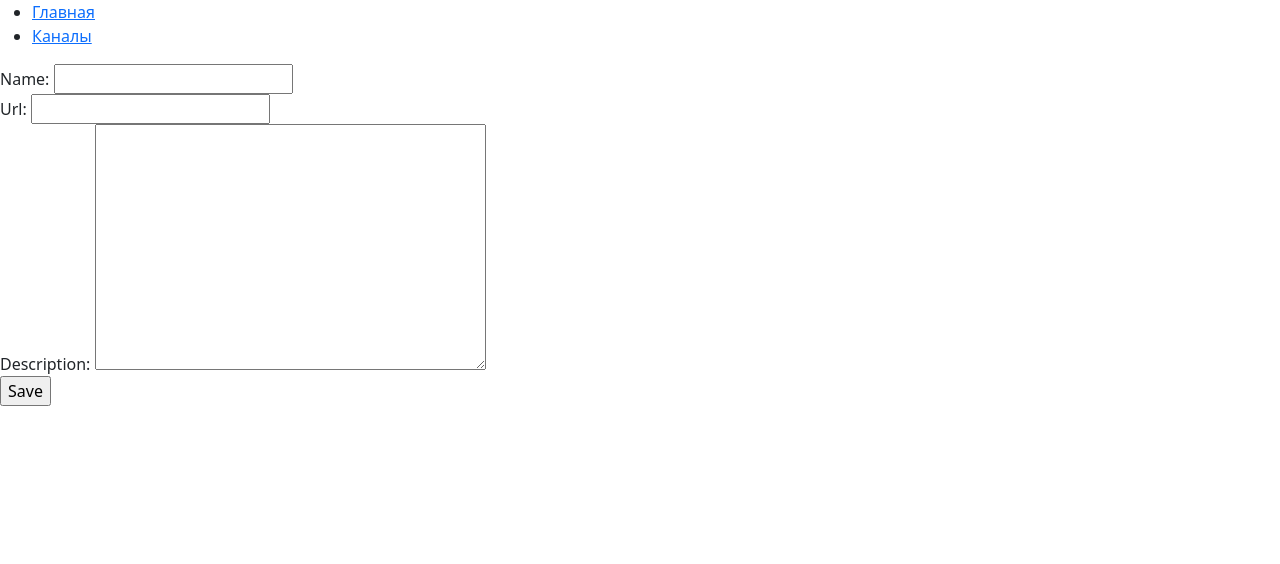
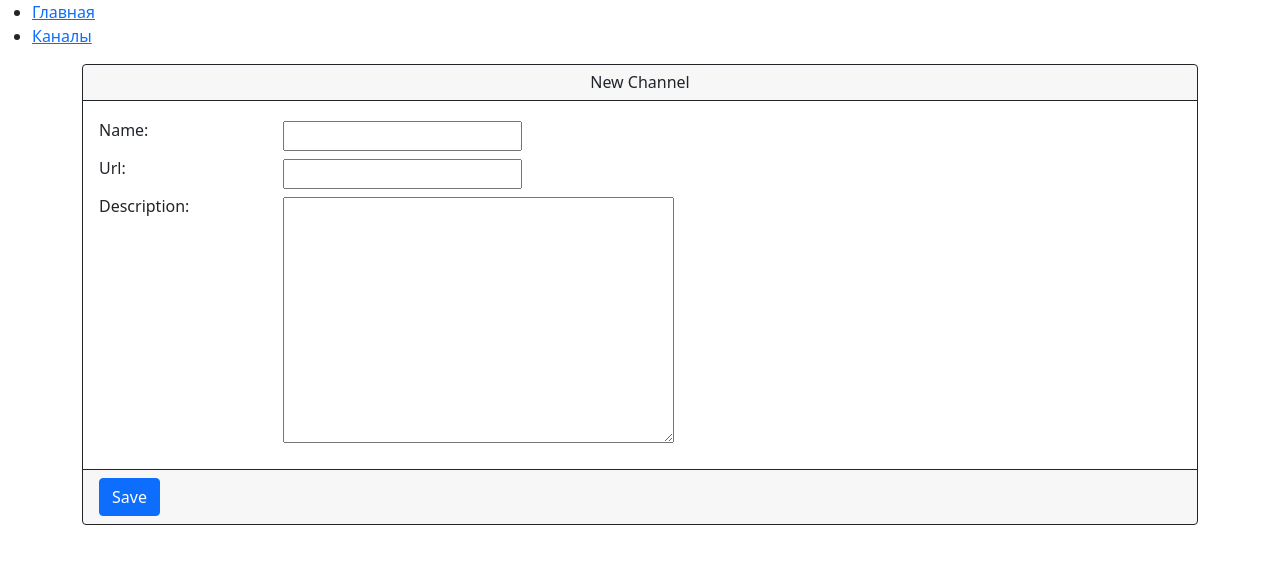
Before and after one commit to sashkev1ch/podcaster_ui, a Django app: page /channels/create/ in a window 1280 px wide. Shown: the top 564 px of the page. Run offline with Django 5.2, Linux system fonts and the light colour scheme; parts of the project's set-up code (start-up, migrations or seed data) failed here and were passed over.

Commit message:
update create channel template

```diff
--- a/podcaster_ui/templates/channel/create.html
+++ b/podcaster_ui/templates/channel/create.html
@@ -1,11 +1,25 @@
 {% extends "base.html" %}
 
 {% block content %}
-<form action="{% url 'create_channel' %}" method="post">
-    {% csrf_token %}
-    <table border="1">
-       {{ form }}
-    </table>
-    <input type="submit" value="Save">
-</form>
+
+<div class="container">
+    <form action="{% url 'create_channel' %}" method="post">
+        {% csrf_token %}
+        <div class="card border-dark">
+            <h6 class="card-header border-dark text-center">New Channel</h6>
+            <div class="card-body">
+                {% for field in form %}
+                <div class="row">
+                    <h6 class="col-md-2 my-1">{{ field.label_tag }}</h6>
+                    <div class="col-md-2 my-1"> {{ field }} </div>
+                </div>
+                {% endfor %}
+            </div>
+            <div class="card-footer border-dark">
+                <input type="submit" value="Save" class="btn btn-primary">
+            </div>
+        </div>
+    </form>
+</div>
+
 {% endblock %}
```
